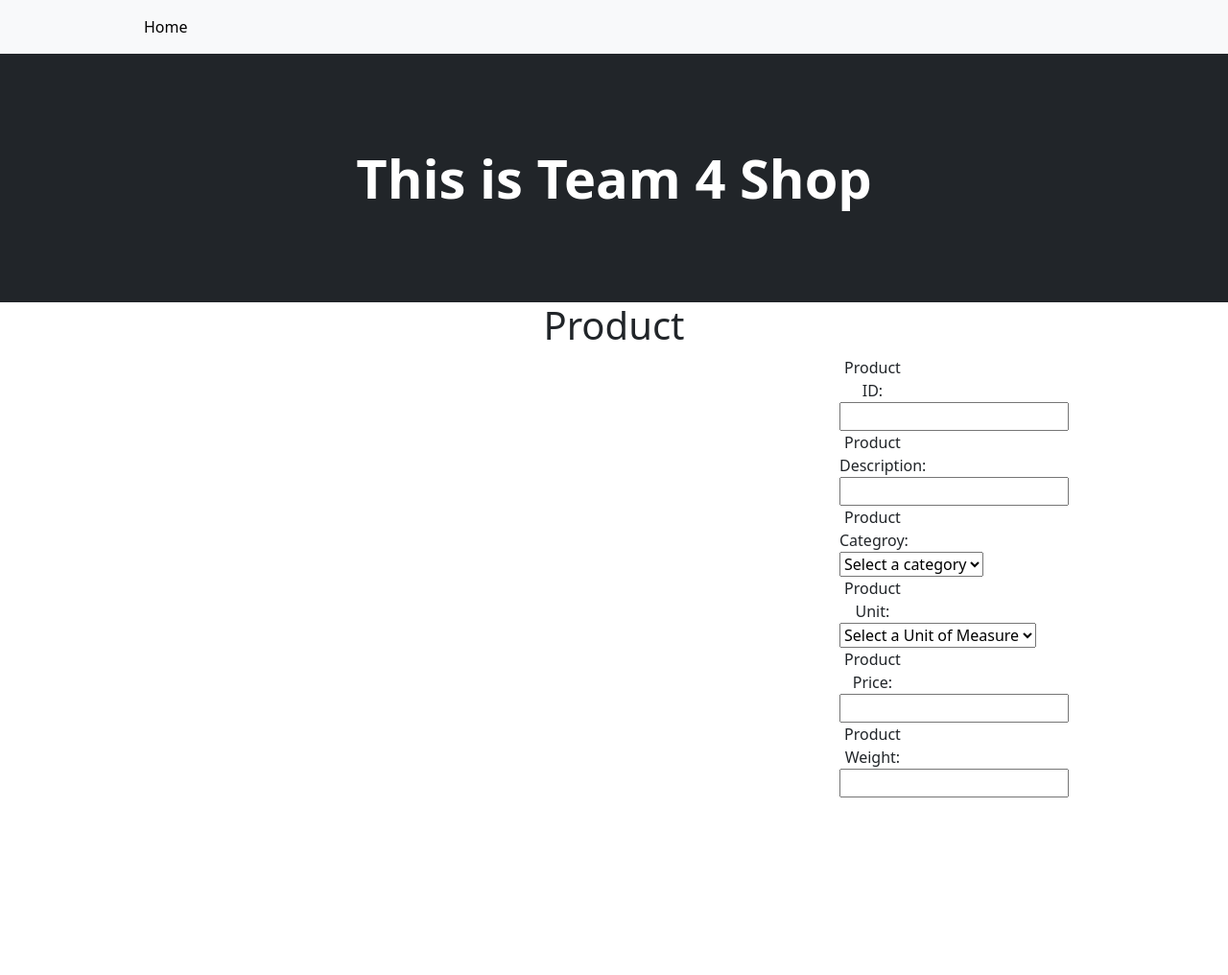
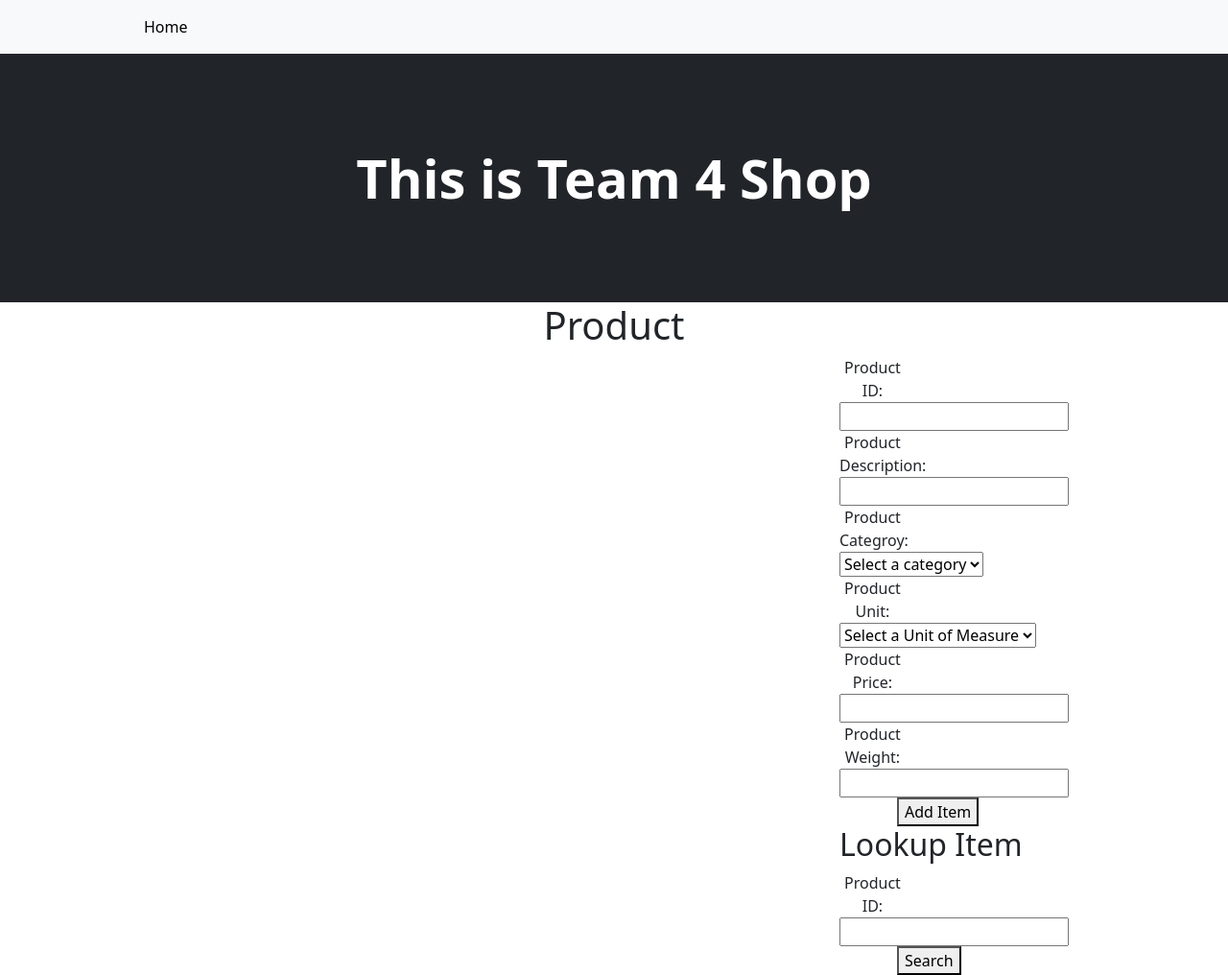
Before and after one commit to kelliekuo55/Alpha-StoreFront, a plain HTML site: page Alpha_Storefront/product.html in a window 1280 px wide. Shown: the whole page at 96% size. Before the commit the page ends 831 px from the top, so only its background shows below. Drawn offline with nearby package versions, Linux system fonts and the light colour scheme.

Commit message:
Added Search Field

```diff
--- a/Alpha_Storefront/product.html
+++ b/Alpha_Storefront/product.html
@@ -61,6 +61,16 @@
                         <input type="text" name="productPrice" id="productPrice" required>
                         <label for="productPrice">Product Weight:</label>
                         <input type="number" name="productPrice" id="productPrice" required>
+
+                        <button type="submit" class="login-button" id="addProduct">Add Item</button>
+                    </div>
+                </form>
+            <form id="LookUpForm" onsubmit="">
+                    <div class="form-group">
+                        <h2>Lookup Item</h2>
+                        <label for="searchProductId">Product ID:</label>
+                        <input type="text" name="searchProductId" id="searchProductId" required>
+                        <button type="submit" class="login-button" id="searchProduct">Search</button>
                     </div>
                 </form>
 </section>
```
